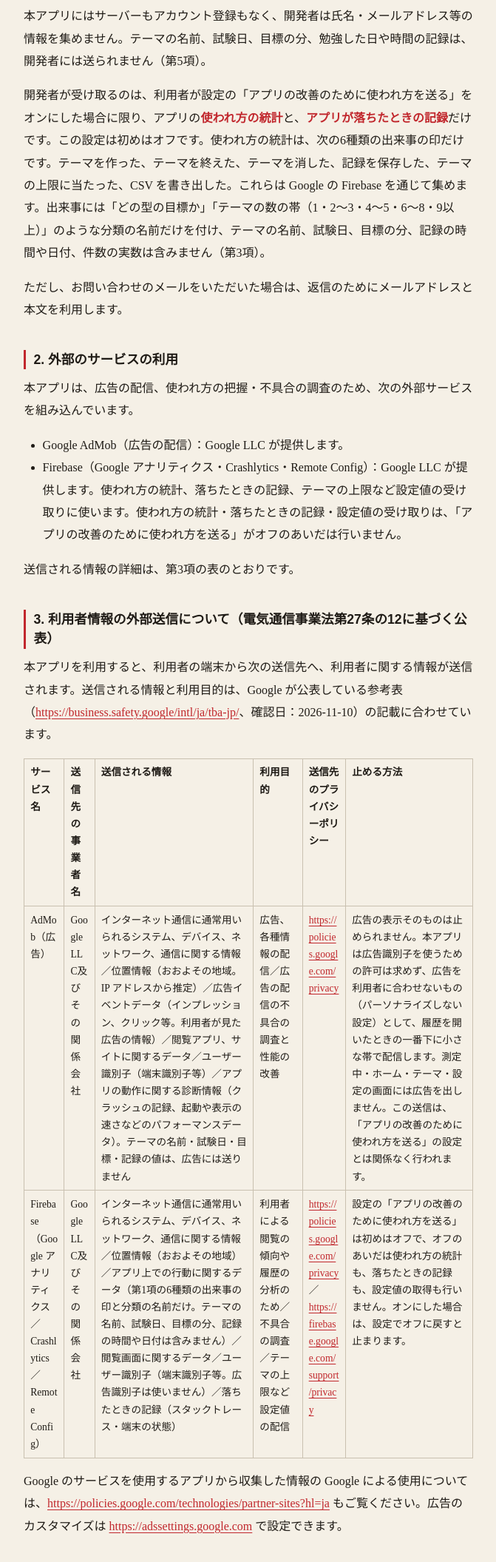
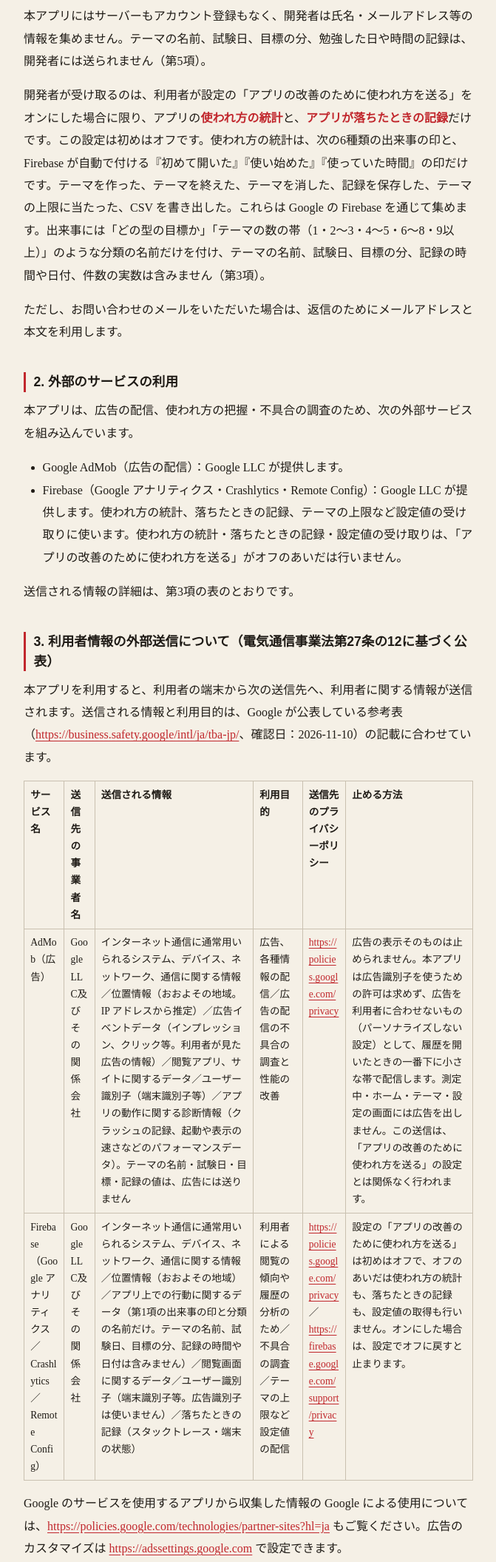
Before and after one commit to nntakuya/nntakuya.github.io, a plain HTML site: page study-log/privacy.html in a window 1280 px wide. Shown: the part 311-2422 px from the top of the page at 74% size, without its empty margins (304-975 px from the left). Drawn offline with Linux system fonts and the light colour scheme.

Commit message:
勉強時間の記録 privacy 第 1 項に Firebase が自動で付ける出来事 3 種を足し、第 3 項の「6種類」を外す（D-623）
Co-Authored-By: Claude Opus 5.5 <noreply@anthropic.com>

```diff
--- a/study-log/privacy.html
+++ b/study-log/privacy.html
@@ -13,7 +13,7 @@
 <p>開発者 nntakuya（以下「開発者」）は、iOS アプリ「勉強時間の記録｜試験日から逆算する毎日の目標」（以下「本アプリ」）における利用者の情報の取り扱いを、以下のとおり定めます。</p>
 <h2>1. 開発者が直接集める情報</h2>
 <p>本アプリにはサーバーもアカウント登録もなく、開発者は氏名・メールアドレス等の情報を集めません。テーマの名前、試験日、目標の分、勉強した日や時間の記録は、開発者には送られません（第5項）。</p>
-<p>開発者が受け取るのは、利用者が設定の「アプリの改善のために使われ方を送る」をオンにした場合に限り、アプリの<strong>使われ方の統計</strong>と、<strong>アプリが落ちたときの記録</strong>だけです。この設定は初めはオフです。使われ方の統計は、次の6種類の出来事の印だけです。テーマを作った、テーマを終えた、テーマを消した、記録を保存した、テーマの上限に当たった、CSV を書き出した。これらは Google の Firebase を通じて集めます。出来事には「どの型の目標か」「テーマの数の帯（1・2〜3・4〜5・6〜8・9以上）」のような分類の名前だけを付け、テーマの名前、試験日、目標の分、記録の時間や日付、件数の実数は含みません（第3項）。</p>
+<p>開発者が受け取るのは、利用者が設定の「アプリの改善のために使われ方を送る」をオンにした場合に限り、アプリの<strong>使われ方の統計</strong>と、<strong>アプリが落ちたときの記録</strong>だけです。この設定は初めはオフです。使われ方の統計は、次の6種類の出来事の印と、Firebase が自動で付ける『初めて開いた』『使い始めた』『使っていた時間』の印だけです。テーマを作った、テーマを終えた、テーマを消した、記録を保存した、テーマの上限に当たった、CSV を書き出した。これらは Google の Firebase を通じて集めます。出来事には「どの型の目標か」「テーマの数の帯（1・2〜3・4〜5・6〜8・9以上）」のような分類の名前だけを付け、テーマの名前、試験日、目標の分、記録の時間や日付、件数の実数は含みません（第3項）。</p>
 <p>ただし、お問い合わせのメールをいただいた場合は、返信のためにメールアドレスと本文を利用します。</p>
 <h2>2. 外部のサービスの利用</h2>
 <p>本アプリは、広告の配信、使われ方の把握・不具合の調査のため、次の外部サービスを組み込んでいます。</p>
@@ -23,7 +23,7 @@
 <p>本アプリを利用すると、利用者の端末から次の送信先へ、利用者に関する情報が送信されます。送信される情報と利用目的は、Google が公表している参考表（<a href="https://business.safety.google/intl/ja/tba-jp/">https://business.safety.google/intl/ja/tba-jp/</a>、確認日：2026-11-10）の記載に合わせています。</p>
 <div class="table"><table><thead><tr><th scope="col">サービス名</th><th scope="col">送信先の事業者名</th><th scope="col">送信される情報</th><th scope="col">利用目的</th><th scope="col">送信先のプライバシーポリシー</th><th scope="col">止める方法</th></tr></thead><tbody>
 <tr><td>AdMob（広告）</td><td>Google LLC及びその関係会社</td><td>インターネット通信に通常用いられるシステム、デバイス、ネットワーク、通信に関する情報／位置情報（おおよその地域。IP アドレスから推定）／広告イベントデータ（インプレッション、クリック等。利用者が見た広告の情報）／閲覧アプリ、サイトに関するデータ／ユーザー識別子（端末識別子等）／アプリの動作に関する診断情報（クラッシュの記録、起動や表示の速さなどのパフォーマンスデータ）。テーマの名前・試験日・目標・記録の値は、広告には送りません</td><td>広告、各種情報の配信／広告の配信の不具合の調査と性能の改善</td><td><a href="https://policies.google.com/privacy?hl=ja">https://policies.google.com/privacy</a></td><td>広告の表示そのものは止められません。本アプリは広告識別子を使うための許可は求めず、広告を利用者に合わせないもの（パーソナライズしない設定）として、履歴を開いたときの一番下に小さな帯で配信します。測定中・ホーム・テーマ・設定の画面には広告を出しません。この送信は、「アプリの改善のために使われ方を送る」の設定とは関係なく行われます。</td></tr>
-<tr><td>Firebase（Google アナリティクス／Crashlytics／Remote Config）</td><td>Google LLC及びその関係会社</td><td>インターネット通信に通常用いられるシステム、デバイス、ネットワーク、通信に関する情報／位置情報（おおよその地域）／アプリ上での行動に関するデータ（第1項の6種類の出来事の印と分類の名前だけ。テーマの名前、試験日、目標の分、記録の時間や日付は含みません）／閲覧画面に関するデータ／ユーザー識別子（端末識別子等。広告識別子は使いません）／落ちたときの記録（スタックトレース・端末の状態）</td><td>利用者による閲覧の傾向や履歴の分析のため／不具合の調査／テーマの上限など設定値の配信</td><td><a href="https://policies.google.com/privacy?hl=ja">https://policies.google.com/privacy</a> ／ <a href="https://firebase.google.com/support/privacy">https://firebase.google.com/support/privacy</a></td><td>設定の「アプリの改善のために使われ方を送る」は初めはオフで、オフのあいだは使われ方の統計も、落ちたときの記録も、設定値の取得も行いません。オンにした場合は、設定でオフに戻すと止まります。</td></tr>
+<tr><td>Firebase（Google アナリティクス／Crashlytics／Remote Config）</td><td>Google LLC及びその関係会社</td><td>インターネット通信に通常用いられるシステム、デバイス、ネットワーク、通信に関する情報／位置情報（おおよその地域）／アプリ上での行動に関するデータ（第1項の出来事の印と分類の名前だけ。テーマの名前、試験日、目標の分、記録の時間や日付は含みません）／閲覧画面に関するデータ／ユーザー識別子（端末識別子等。広告識別子は使いません）／落ちたときの記録（スタックトレース・端末の状態）</td><td>利用者による閲覧の傾向や履歴の分析のため／不具合の調査／テーマの上限など設定値の配信</td><td><a href="https://policies.google.com/privacy?hl=ja">https://policies.google.com/privacy</a> ／ <a href="https://firebase.google.com/support/privacy">https://firebase.google.com/support/privacy</a></td><td>設定の「アプリの改善のために使われ方を送る」は初めはオフで、オフのあいだは使われ方の統計も、落ちたときの記録も、設定値の取得も行いません。オンにした場合は、設定でオフに戻すと止まります。</td></tr>
 </tbody></table></div>
 <p>Google のサービスを使用するアプリから収集した情報の Google による使用については、<a href="https://policies.google.com/technologies/partner-sites?hl=ja">https://policies.google.com/technologies/partner-sites?hl=ja</a> もご覧ください。広告のカスタマイズは <a href="https://adssettings.google.com">https://adssettings.google.com</a> で設定できます。</p>
 <h2>4. 追跡の許可（ATT）</h2>
```
